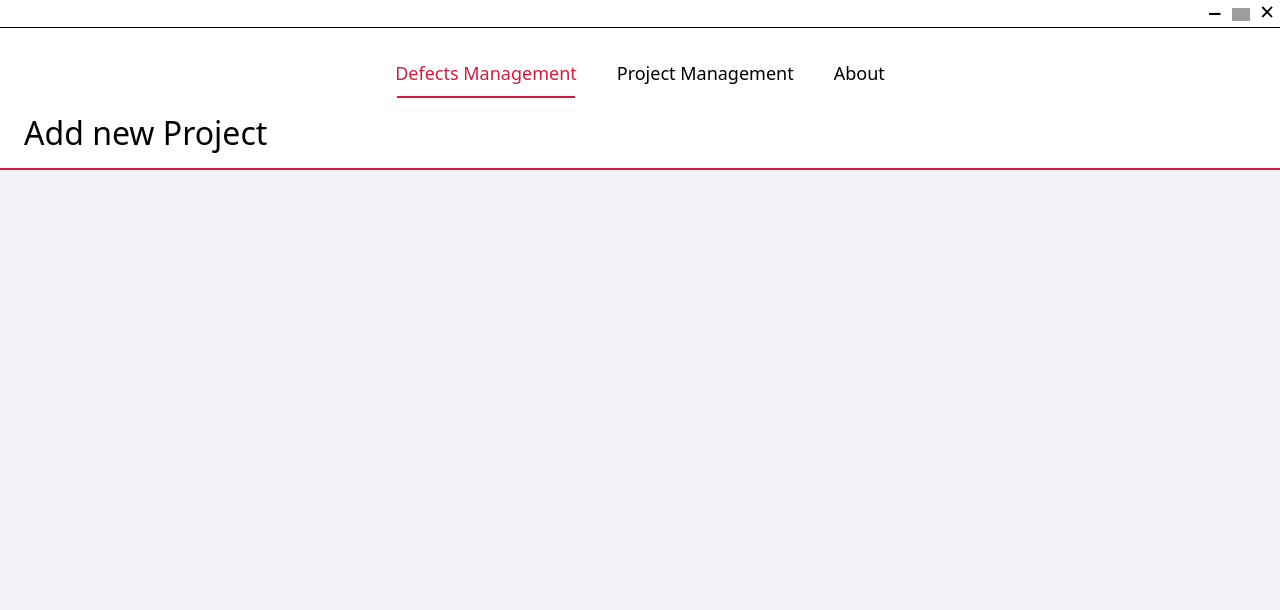
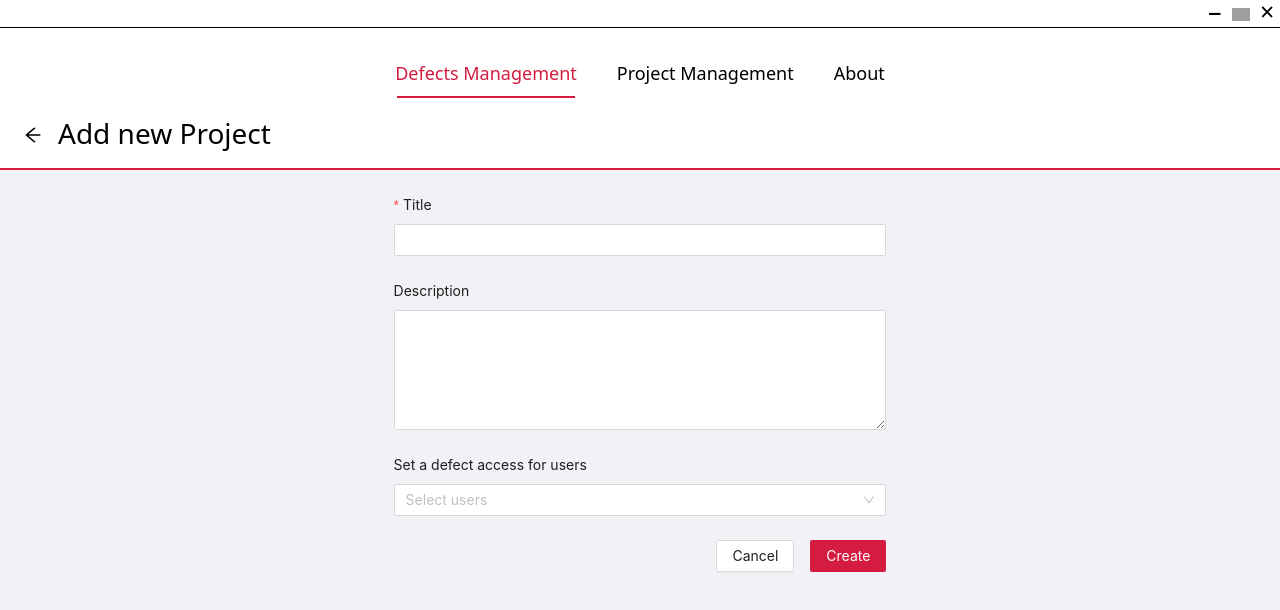
Before and after one commit to senyavitrazov/graduation_project, a React (Create React App) app: page /project/add in a window 1280 px wide. Shown: the top 610 px of the page. Built offline with nearby package versions, Linux system fonts and the light colour scheme; grey boxes are pictures that could not be loaded.

Commit message:
feat: 'add project' page

```diff
--- a/src/App.jsx
+++ b/src/App.jsx
@@ -3,7 +3,7 @@ import Header from "./components/header/header";
 import { Navigate, Outlet, Route, Routes } from "react-router-dom";
 import SignInSignUp from "./pages/SignInSignUp/SignInSignUp.jsx";
 import MainView from "./pages/MainView/MainView.jsx";
-import { ConfigProvider } from "antd";
+import { ConfigProvider, message } from "antd";
 import './styles/style.scss';
 
 export const GlobalContext = createContext();
@@ -21,6 +21,7 @@ function App() {
 
   const theme = {
     token: {
+      lineWidthFocus: 2,
       colorPrimary: '#1c1404a1',
       borderRadius: 2,
     },
--- a/src/components/PageHeader/PageHeader.jsx
+++ b/src/components/PageHeader/PageHeader.jsx
@@ -1,8 +1,12 @@
 import React from 'react';
 import styles from './PageHeader.module.scss';
+import { ArrowLeftOutlined } from '@ant-design/icons';
+import { useNavigate } from 'react-router-dom';
 
-const PageHeader = ({children, className, subtitle}) => {
+const PageHeader = ({children, className, subtitle, backButton}) => {
+  const navigate = useNavigate();
   return (<div className={`${styles.container}${className ? ' ' + className : ''}`}>
+    {backButton ? <ArrowLeftOutlined style={{fontSize: 18, marginRight: 16, paddingTop: 4}} onClick={() => {navigate(-1)}}/> : ''}
     <h3>{children}</h3>
     {subtitle ? <h4>{subtitle}</h4> : ''}
   </div>);
--- a/src/pages/AddProjectForm/AddProjectForm.jsx
+++ b/src/pages/AddProjectForm/AddProjectForm.jsx
@@ -1,13 +1,109 @@
-import React from 'react';
+import React, { useContext, useState } from 'react';
+import { Button, Form, Input, message} from 'antd';
 import PageWrapper from '../../components/wrappers/PageWrapper/PageWrapper';
 import PageHeader from '../../components/PageHeader/PageHeader';
 import PageContainer from '../../components/wrappers/PageContainer/PageContainer';
+import { DebounceSelect } from './UserSelect';
+import { GlobalContext } from '../../App';
+import styles from './AddProjectForm.module.scss';
+import { useNavigate } from 'react-router-dom';
+
 
 const AddProjectForm = () => {
+  const { serverUrl } = useContext(GlobalContext);
+  const [selectedUsers, setSelectedUsers] = useState([]);
+  const navigate = useNavigate();
+  const [form] = Form.useForm();
+
+  async function fetchUserList(username) {
+    const response = await fetch(`${serverUrl}/users?login=${username}`);
+    const data = await response.json();
+    return data.map((user) => ({
+      label: user.credentials.login,
+      value: user._id,
+    }));
+  }
+
+  message.config({
+    top: '10vh',
+  });
+
+  const handleSubmit = async (values) => {
+    try {
+      const response = await fetch(`${serverUrl}/projects`, {
+        method: 'POST',
+        headers: {
+          'Content-Type': 'application/json',
+        },
+        body: JSON.stringify({
+          project_title: values.title,
+          description: values.description,
+          list_of_users_with_access: selectedUsers.map(e => e.value),
+        }),
+      });
+      if (response.ok) {
+        message.success('Project created successfully!');
+        form.resetFields();
+        setSelectedUsers([]);
+      } else {
+        message.error('Failed to create project');
+      }
+    } catch (error) {
+      console.error('Error creating project:', error);
+      message.error('Failed to create project');
+    }
+  };
+
   return (
     <PageWrapper>
-      <PageHeader>Add new Project</PageHeader>
-      <PageContainer></PageContainer>
+      <PageHeader backButton={true}>Add new Project</PageHeader>
+      <PageContainer className={styles['page-container']}>
+        <Form
+          layout="vertical"
+          form={form}
+          onFinish={handleSubmit}
+          className={styles['form']}
+        >
+          <Form.Item
+            label="Title"
+            name="title"
+            rules={[{ required: true, message: 'Please enter a title!' }]}
+          >
+            <Input />
+          </Form.Item>
+          <Form.Item
+            label="Description"
+            name="description"
+          >
+            <Input.TextArea style={{height: '120px'}}/>
+          </Form.Item>
+          <Form.Item
+            label="Set a defect access for users"
+            name="searchUsers"
+          >
+            <DebounceSelect
+              mode="multiple"
+              value ={selectedUsers}
+              placeholder="Select users"
+              fetchOptions={fetchUserList}
+              onChange={(newValue) => {
+                setSelectedUsers(newValue);
+              }}
+              style={{
+                width: "100%",
+              }}
+            />
+          </Form.Item>
+          <div className={styles['button-container']}>
+            <Button type="default" htmlType="button" onClick={() => {
+              navigate(-1)
+              message.error('Creation was canceled');
+            }
+              }>Cancel</Button>
+            <Button type="primary" style={{background: '#D31C40', boxShadow: 'none'}} htmlType="submit">Create</Button>
+          </div>
+        </Form>
+      </PageContainer>
     </PageWrapper>
   );
 };
--- a/src/pages/AddProjectForm/AddProjectForm.module.scss
+++ b/src/pages/AddProjectForm/AddProjectForm.module.scss
@@ -0,0 +1,15 @@
+.page-container {
+  display: flex;
+  flex-direction: column;
+  align-items: center;
+
+  .form {
+    margin-top: 24px;
+    width: 40%;
+    .button-container {
+      display: flex;
+      justify-content: end;
+      gap: 16px;
+    }
+  }
+}
--- /dev/null
+++ b/src/pages/AddProjectForm/UserSelect.jsx
@@ -0,0 +1,47 @@
+import React, { useMemo, useRef, useState } from "react";
+import { ConfigProvider, Select, Spin } from "antd";
+import debounce from "lodash/debounce";
+
+export const DebounceSelect = ({ fetchOptions, debounceTimeout = 800, ...props }) => {
+  const [fetching, setFetching] = useState(false);
+  const [options, setOptions] = useState([]);
+  const fetchRef = useRef(0);
+
+  const debounceFetcher = useMemo(() => {
+    const loadOptions = (value) => {
+      fetchRef.current += 1;
+      const fetchId = fetchRef.current;
+      setOptions([]);
+      setFetching(true);
+      fetchOptions(value).then((newOptions) => {
+        if (fetchId !== fetchRef.current) {
+          return;
+        }
+        setOptions(newOptions);
+        setFetching(false);
+      });
+    };
+    return debounce(loadOptions, debounceTimeout);
+  }, [fetchOptions, debounceTimeout]);
+
+  return (
+    <ConfigProvider
+    theme={{
+      components: {
+      Select: {
+        optionSelectedBg: '#00000011',
+      },
+      },
+    }}
+    >
+      <Select
+        labelInValue
+        filterOption={false}
+        onSearch={debounceFetcher}
+        notFoundContent={fetching ? <Spin size="small" /> : null}
+        {...props}
+        options={options}
+      />
+    </ConfigProvider>
+  );
+}
--- a/src/pages/MainView/MainView.jsx
+++ b/src/pages/MainView/MainView.jsx
@@ -25,11 +25,11 @@ const items = [
 ];
 
 const MainView = () => {
-  const [current, setCurrent] = useState(localStorage.getItem('current_page_of_nav') || 'defects');
+  const [current, setCurrent] = useState(sessionStorage.getItem('current_page_of_nav') || 'defects');
   const onClick = (e) => setCurrent(e.key);
 
   useEffect(() => {
-    localStorage.setItem('current_page_of_nav', current);
+    sessionStorage.setItem('current_page_of_nav', current);
   }, [current])
 
   return (
--- a/src/styles/base/_typography.scss
+++ b/src/styles/base/_typography.scss
@@ -8,11 +8,11 @@ h1 {
 }
 
 h2 {
-  font-size: 4.8rem;
+  font-size: 3.2rem;
 }
 
 h3 {
-  font-size: 3.2rem;
+  font-size: 2.8rem;
 }
 
 h4, p, li {
```
